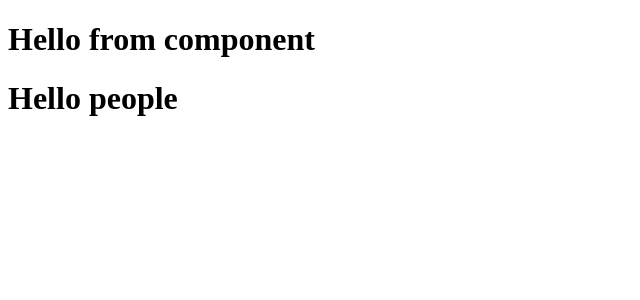
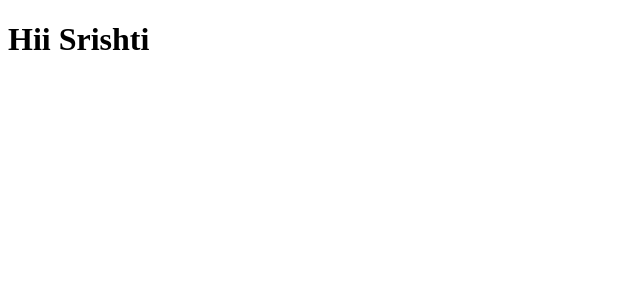
Before and after one commit to srishti-digi/react_learn, a React (Vite) app: page / in a window 1280 px wide. Shown: the top 300 px of the page, without its empty margins (0-640 px from the left). Built offline with nearby package versions, Linux system fonts and the light colour scheme.

Commit message:
props added

```diff
--- a/src/App.jsx
+++ b/src/App.jsx
@@ -2,7 +2,7 @@ import Hello from './components/Hello';
 
 function App() {
  return <div className="App">
-  <Hello />
+  <Hello message="Hii"   name="Srishti"/>
       </div>
 }
 
--- a/src/components/Hello.jsx
+++ b/src/components/Hello.jsx
@@ -1,11 +1,15 @@
 
-function Hello(){
+function Hello(props){
 
     return (
-    <div><h1>Hello from component</h1><h1>Hello people</h1>
+        <div>
+            <h1>
+       {props.message}   {props.name}
 
+    </h1>
     </div>
     );
+
 }
 
 export default Hello
```
